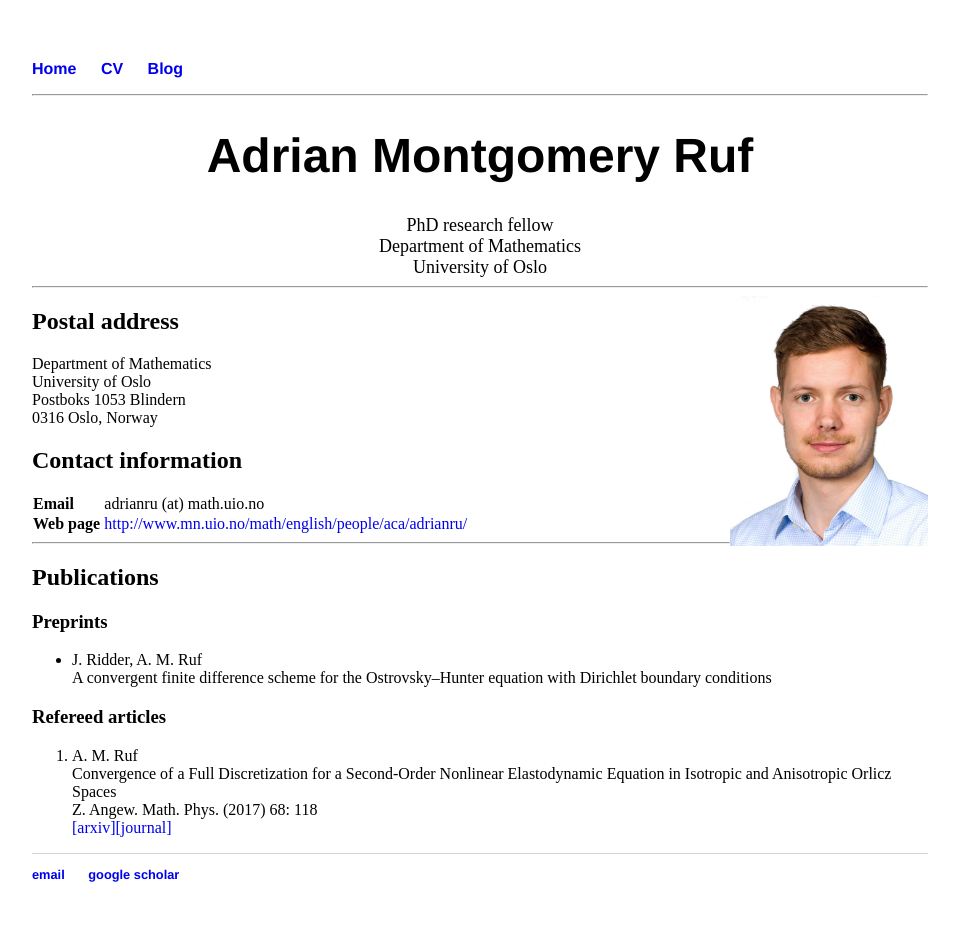
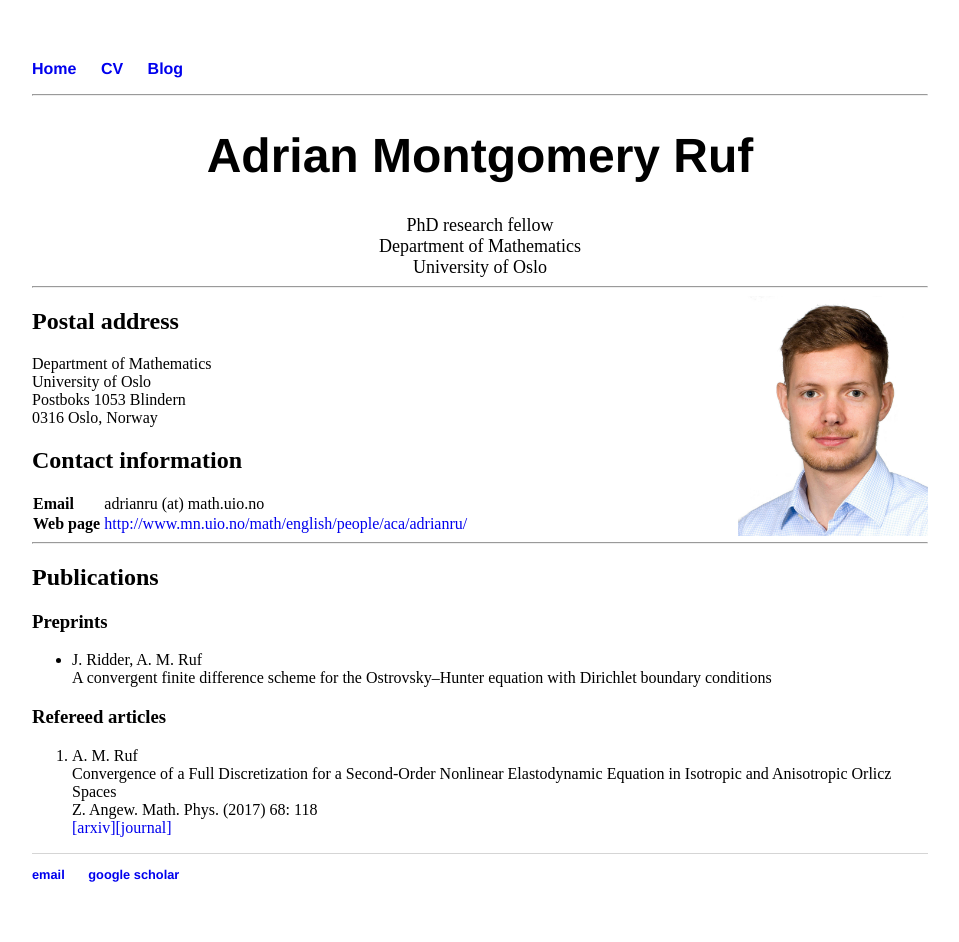
Before and after one commit to adrianmruf/adrianmruf.github.io, a Jekyll site: the page built from index.html, in a window 1280 px wide. Shown: the whole page, without its empty margins (160-1119 px from the left). Built offline with Jekyll 4.4.1, drawn with Linux system fonts in a browser that asks for light colours.

Commit message:
Update index.html

```diff
--- a/index.html
+++ b/index.html
@@ -13,7 +13,7 @@ title: Adrian Montgomery Ruf
 
 	<hr />
 
-	<img src="adrianru_4.jpg" alt="Press photo" style="float:right;width:198px;height:250px;">
+	<img src="adrianru_4.jpg" alt="Press photo" style="float:right;width:190px;height:240px;">
 
 	<h2>Postal address</h2>
 	Department of Mathematics<br>
```
